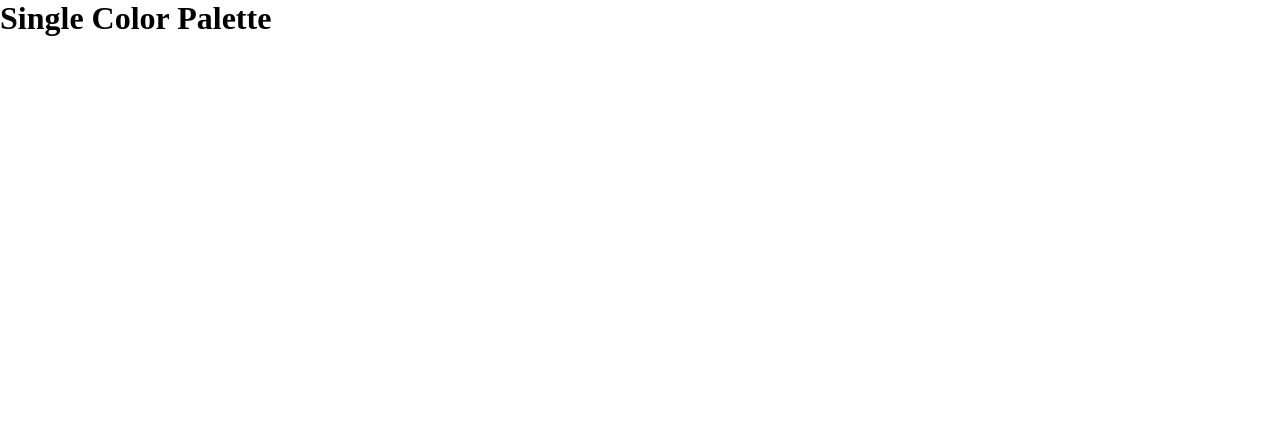
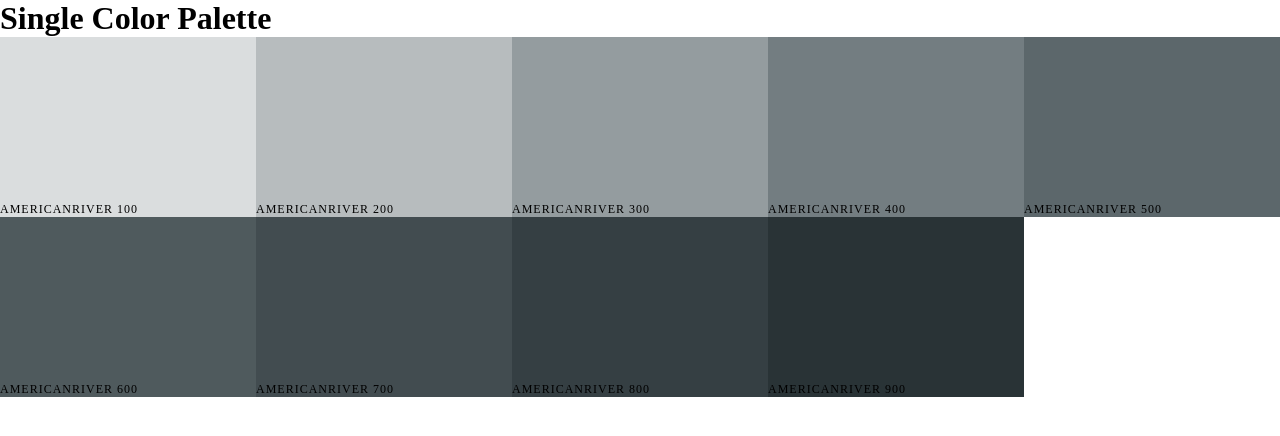
Before and after one commit to Fernando-Andres-Ramos/Colors-Palettes, a React (Vite) app: page /palette/flat-ui-colors-american/americanriver in a window 1280 px wide. Shown: the top 436 px of the page. Built offline with nearby package versions, Linux system fonts and the light colour scheme.

Commit message:
Display colors in SingleColorPalette

```diff
--- a/src/App.jsx
+++ b/src/App.jsx
@@ -10,6 +10,8 @@ function App() {
   const location = useLocation();
   const pathSegments = location.pathname.split("/")
   const id = pathSegments[2] || "flat-ui-colors-french";
+  const colorId = pathSegments[3] || "red";
+
 
 
   function findPalette(idToFind){
@@ -29,7 +31,16 @@ function App() {
                     )}/>
                 }
       />
-      <Route exact path="/palette/:id/:colorId" element={<SingleColorPalette/>} />
+      <Route
+        exact path="/palette/:id/:colorId"
+        element={<SingleColorPalette
+                    colorId={colorId}
+                    palette={generatePalette(
+                      findPalette(id)
+                    )}/>
+                }
+        />
+
       <Route path="*" element={<Navigate to="/"/>} />
     </Routes>
   )
--- a/src/components/ColorBox/ColorBox.jsx
+++ b/src/components/ColorBox/ColorBox.jsx
@@ -26,7 +26,7 @@ export default class ColorBox extends Component{
   }
 
   render(){
-    const {name,background,paletteId,id} = this.props
+    const {name,background,paletteId,id,showLink} = this.props
     const {copied} = this.state
     return(
       <div onClick={this.handleCopy} style={{background}} className={styles.colorBox}>
@@ -42,12 +42,16 @@ export default class ColorBox extends Component{
           </div>
           <button className={styles.copy_button}>Copy</button>
         </div>
+        {
+          showLink && (
           <Link
             to={`/palette/${paletteId}/${id}`}
             onClick={(e)=>e.stopPropagation()}
             className={styles.seeMore}>
               More
           </Link>
+        )}
+
       </div>
     )
   }
--- a/src/components/Palette/Palette.jsx
+++ b/src/components/Palette/Palette.jsx
@@ -32,7 +32,8 @@ export default class Palette extends Component{
         background={color[format]}
         name={color.name}
         key={color.id}
-        id={color.id}/>
+        id={color.id}
+        showLink={true}/>
     ))
     return(
       <div className={styles.palette}>
--- a/src/components/SingleColorPalette/SingleColorPalette.jsx
+++ b/src/components/SingleColorPalette/SingleColorPalette.jsx
@@ -1,11 +1,44 @@
 import React, { Component } from 'react'
+import ColorBox from '../ColorBox/ColorBox.jsx'
+import styles from '../Palette/Palette.module.css'
 
 
 class SingleColorPalette extends Component{
 
+  constructor(props){
+    super(props)
+    this._shades = this.gatherShades(this.props.palette, this.props.colorId)
+    console.log(this._shades)
+  }
+
+  gatherShades(palette, colorToFilterBy){
+    let shades = [];
+    let allColors = palette.colors;
+    for(let key in allColors){
+      shades = shades.concat(
+        allColors[key].filter(function(color){
+          return color.id === colorToFilterBy
+        })
+      )
+    }
+    return shades.slice(1)
+    //return all the shades of a given color
+  }
+
   render(){
+    const colorBoxes = this._shades.map(color=>
+      <ColorBox
+        key={color.id}
+        name={color.name}
+        background={color.hex}
+        showLink={false}
+      />
+    )
     return(
-      <h1>Single Color Palette</h1>
+      <div className={styles.palette}>
+        <h1>Single Color Palette</h1>
+        <div className={styles.palette_colors}>{colorBoxes}</div>
+      </div>
     )
   }
 }
```
Lines whose indentation alone changed are shown as unchanged.
